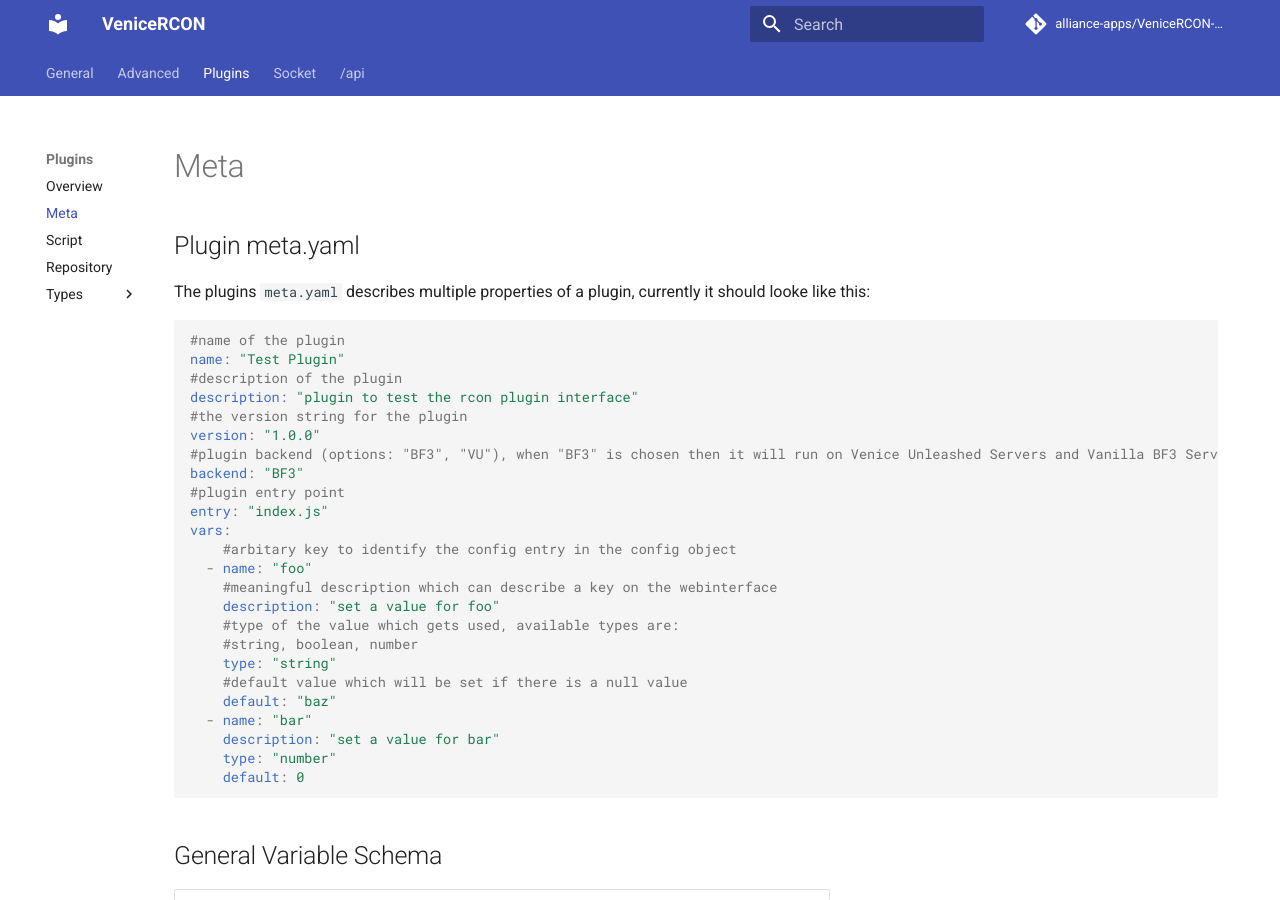
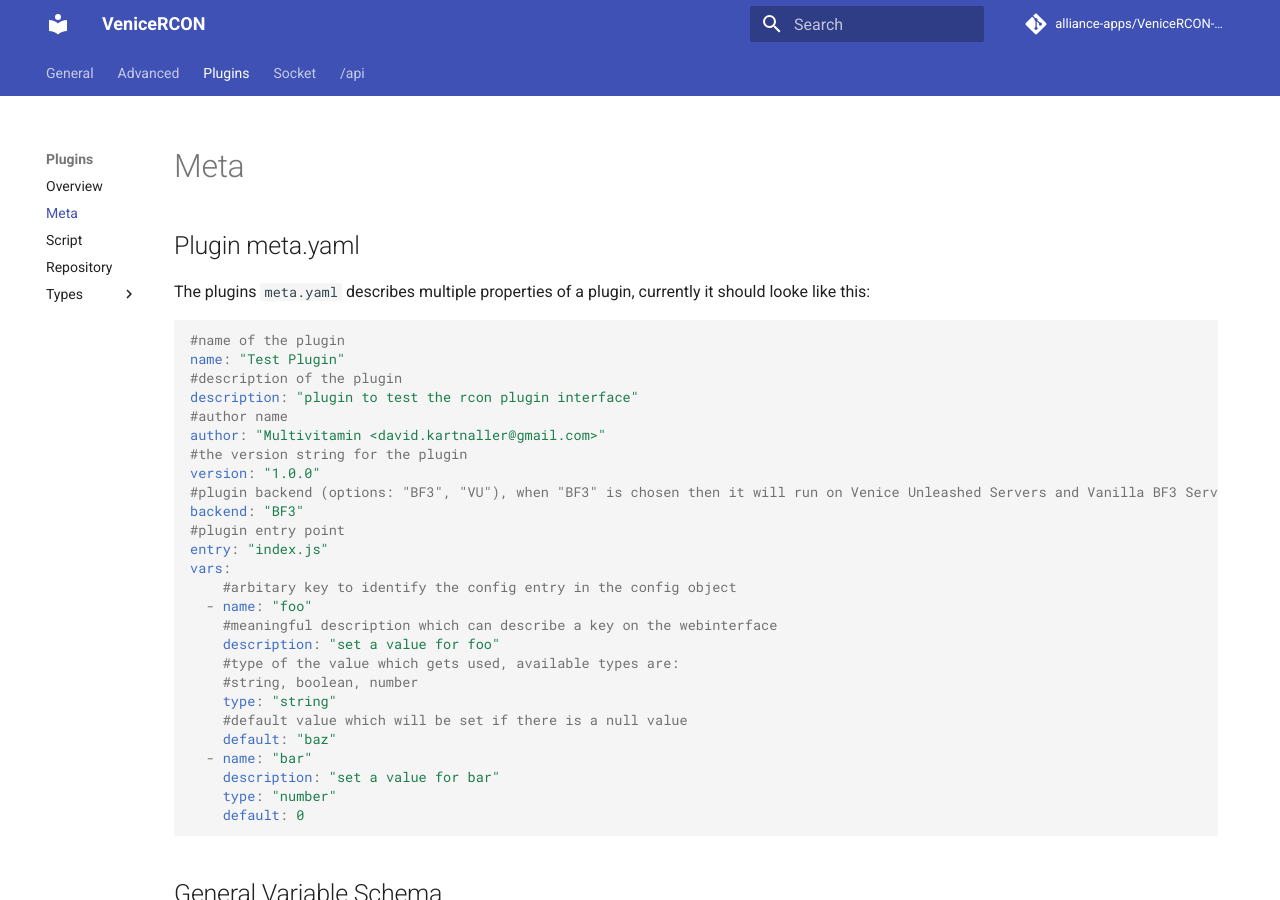
Before and after one commit to alliance-apps/VeniceRCON-documentation, an MkDocs documentation site: the page built from docs/general/plugin/meta.md, in a window 1280 px wide and 900 px high. Built offline with MkDocs 1.6.1 and Material for MkDocs 9.7.7, drawn with Linux system fonts in a browser that asks for light colours; comment, search, counter and statistics services are not loaded.

Commit message:
document author meta.yaml field

```diff
--- a/docs/api/schemas/Plugin.yaml
+++ b/docs/api/schemas/Plugin.yaml
@@ -37,6 +37,8 @@ Meta:
     description:
       type: string
     version:
+      type: string
+    author:
       type: string
     backend:
       type: string
--- a/docs/general/plugin/meta.md
+++ b/docs/general/plugin/meta.md
@@ -7,6 +7,8 @@ The plugins `meta.yaml` describes multiple properties of a plugin, currently it
 name: "Test Plugin"
 #description of the plugin
 description: "plugin to test the rcon plugin interface"
+#author name
+author: "Multivitamin <david.kartnaller@gmail.com>"
 #the version string for the plugin
 version: "1.0.0"
 #plugin backend (options: "BF3", "VU"), when "BF3" is chosen then it will run on Venice Unleashed Servers and Vanilla BF3 Servers
```
